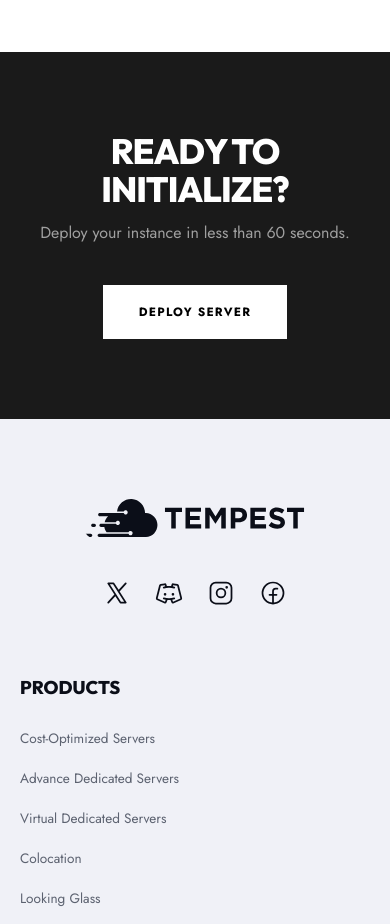
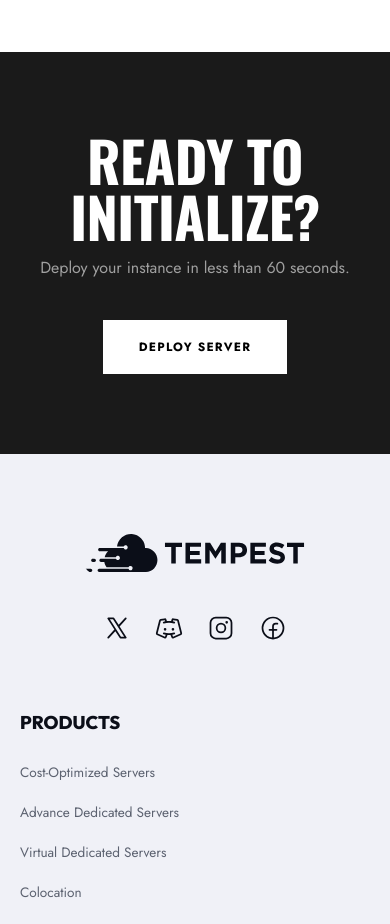
Before and after one commit to souiiii/Bytenia, a React (Vite) app: page /minecraft-servers in a window 390 px wide. Shown: the part 7080-8004 px from the top of the page. Built offline with nearby package versions, Linux system fonts and the light colour scheme; what react-world-flags would draw is missing.

Commit message:
feat: add responsive CSS styles for MinecraftCTA component

```diff
--- a/src/components/MinecraftCTA/MinecraftCTA.css
+++ b/src/components/MinecraftCTA/MinecraftCTA.css
@@ -1,3 +1,5 @@
+@import url("https://fonts.googleapis.com/css2?family=Oswald:wght@700&display=swap");
+
 .mc-cta {
   background-color: #1a1a1a;
   padding: 100px 0;
@@ -16,12 +18,13 @@
 }
 
 .mc-cta-title {
+  font-family: "Oswald", sans-serif;
   color: #fff;
-  font-size: 3.2rem;
-  font-weight: 900;
-  line-height: 1.1;
+  font-size: 5rem;
+  font-weight: 700;
+  line-height: 1;
   margin: 0;
-  letter-spacing: -0.03em;
+  letter-spacing: -0.01em;
   text-transform: uppercase;
 }
 
@@ -59,7 +62,7 @@
     gap: 40px;
   }
   .mc-cta-title {
-    font-size: 2.2rem;
+    font-size: 3.5rem;
   }
   .mc-cta-btn {
     width: 100%;
```
